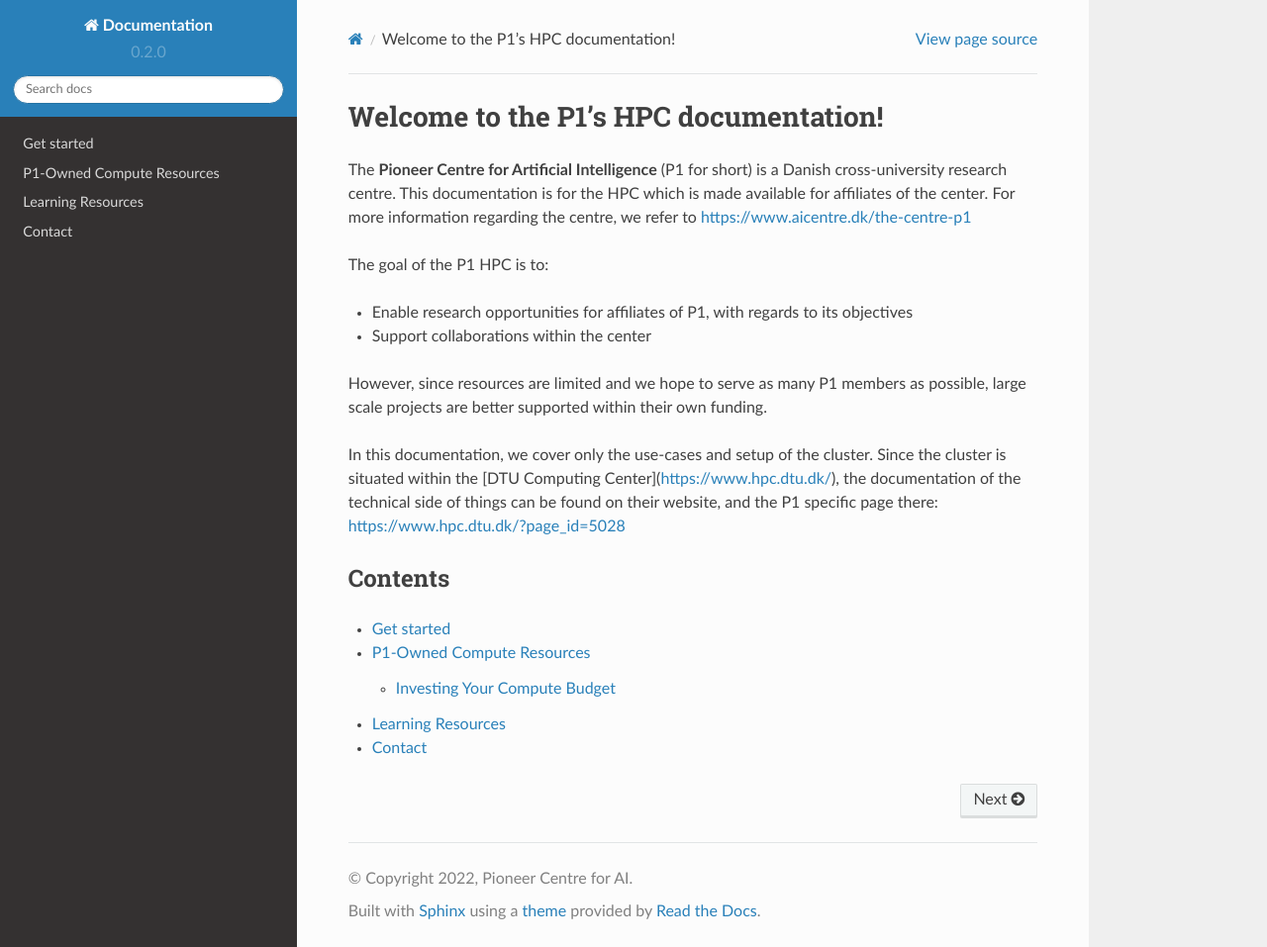
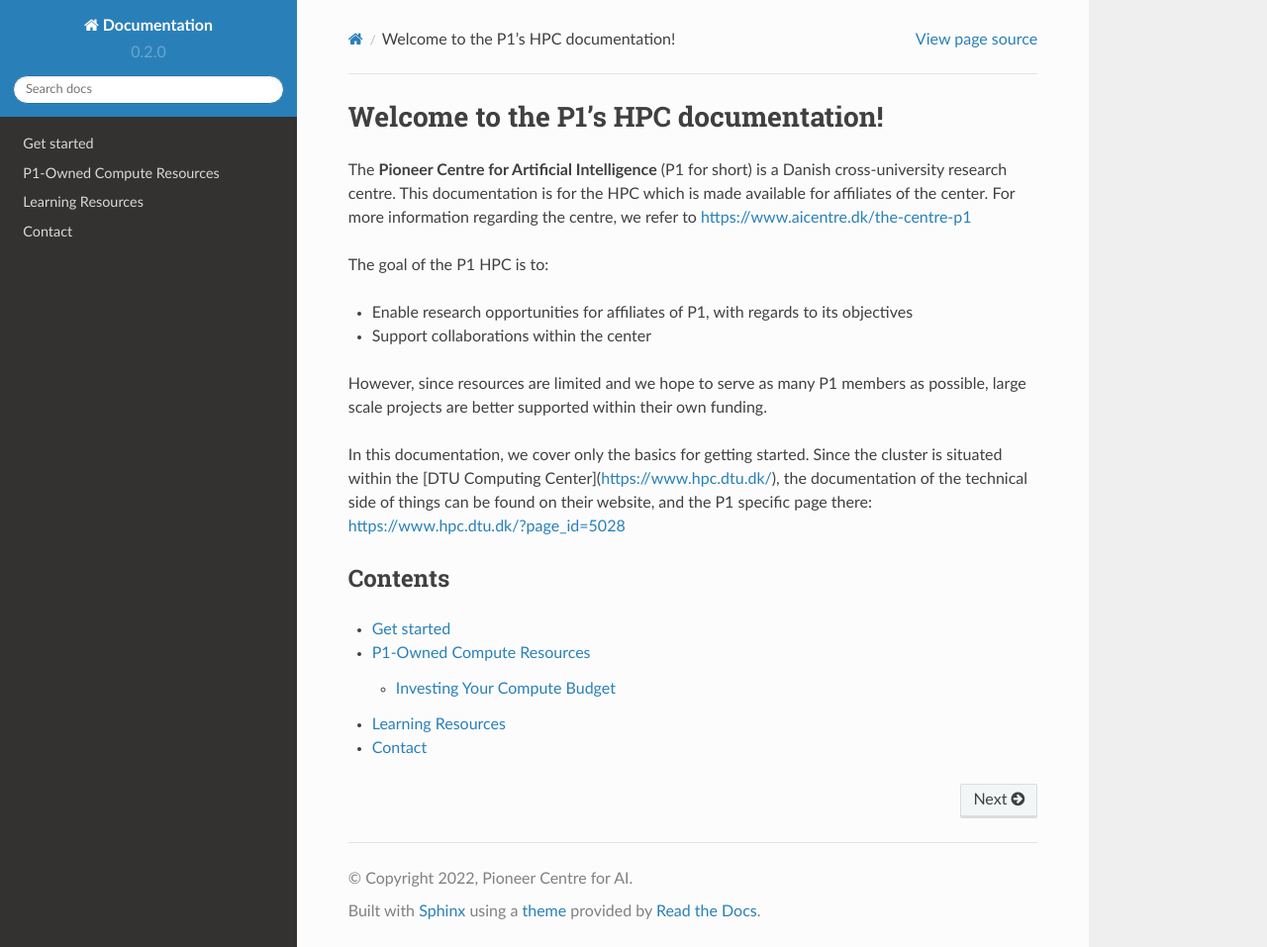
Before and after one commit to Pioneer-Centre-for-AI/p1-compute-documentation, a Sphinx documentation site: the page built from docs/source/index.rst, in a window 1280 px wide and 957 px high. Shown: the whole window at 99% size. Built offline with Sphinx 7.4.7 and the Read the Docs theme 2.0.0, drawn with Linux system fonts in a browser that asks for light colours.

Commit message:
Update index.rst

```diff
--- a/docs/source/index.rst
+++ b/docs/source/index.rst
@@ -14,7 +14,7 @@
 However, since resources are limited and we hope to serve as many P1 members as
 possible, large scale projects are better supported within their own funding.
 
-In this documentation, we cover only the use-cases and setup of the cluster.
+In this documentation, we cover only the basics for getting started.
 Since the cluster is situated within the [DTU Computing Center](https://www.hpc.dtu.dk/), the
 documentation of the technical side of things can be found on their website,
 and the P1 specific page there: https://www.hpc.dtu.dk/?page_id=5028
```
